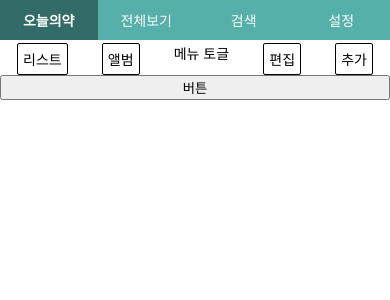
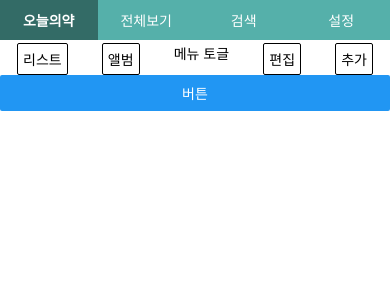
Before and after one commit to KimEunA97/KDT-2-Project-C-10, a React Native app in the folder PillGood/: screen / in a window 390 px wide. Shown: the top 300 px of the page. Built offline with nearby package versions, Linux system fonts and the light colour scheme.

Commit message:
버튼 태그 부분 수정

```diff
--- a/PillGood/src/pages/TodayPillMenu.js
+++ b/PillGood/src/pages/TodayPillMenu.js
@@ -1,5 +1,5 @@
 import React, { useState } from 'react';
-import { View, Text, Touchable } from 'react-native';
+import { View, Text, Button } from 'react-native';
 
 import pillCreate from '../component/pillCreate';
 
@@ -13,7 +13,7 @@ const ComponentButton = () => {
 
   return (
     <View>
-      <button onClick={handleClick}>버튼</button>
+      <Button title="버튼" onPress={handleClick} />
       {componentList.map((component, index) => (
         <View key={index}>{component}</View>
       ))}
```
